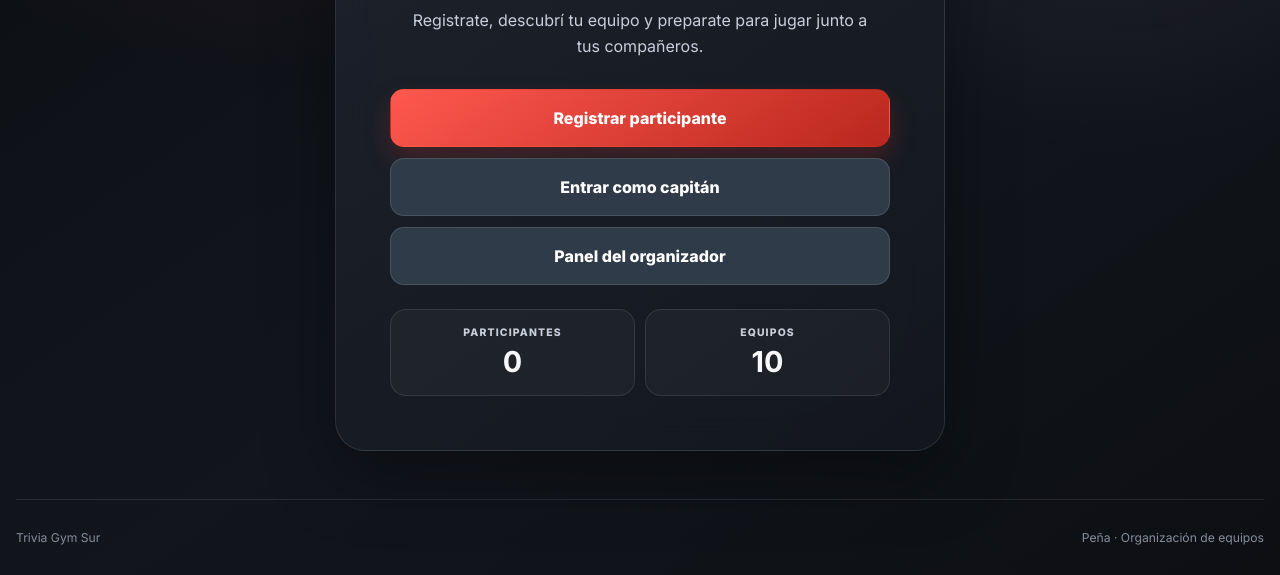
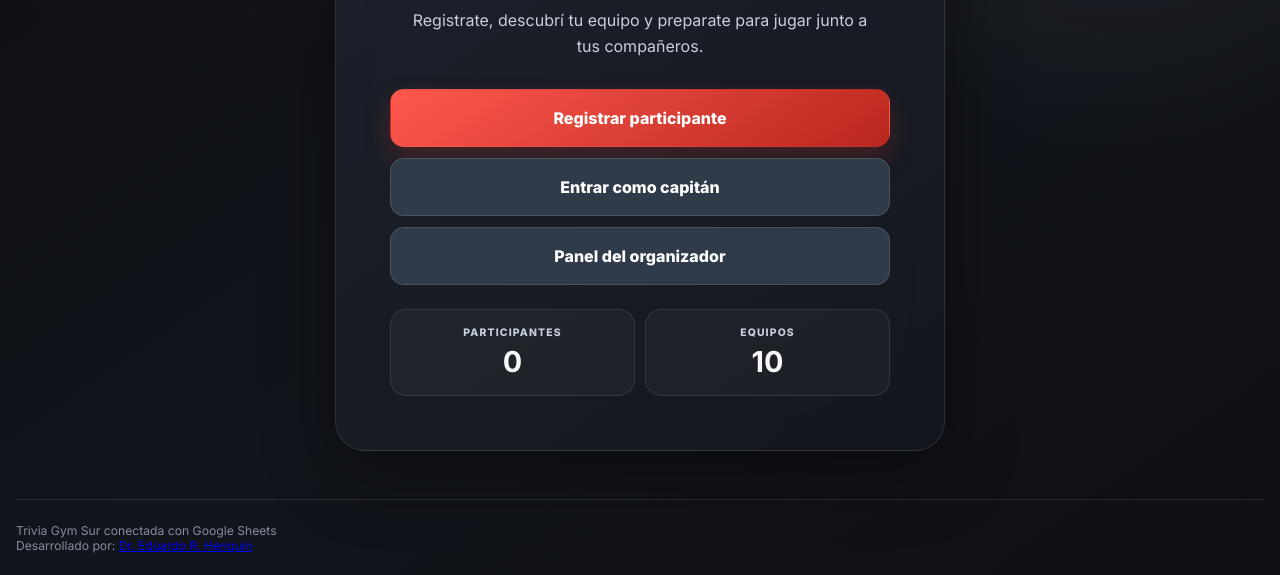
Before and after one commit to ehenquin/TriviaGymSur, a plain HTML site: page index.html in a window 1280 px wide. Shown: the part 408-983 px from the top of the page. Drawn offline with Linux system fonts and the light colour scheme; no server answers.

Commit message:
Update index.html

```diff
--- a/index.html
+++ b/index.html
@@ -428,8 +428,19 @@
     </main>
 
     <footer class="footer">
-      <span>Trivia Gym Sur</span>
-      <span>Peña · Organización de equipos</span>
+<span>
+  Trivia Gym Sur conectada con Google Sheets
+  <br />
+  Desarrollado por:
+  <a
+    href="https://ehenquin.github.io/LinkTreePro/"
+    target="_blank"
+    rel="noopener noreferrer"
+    class="footer-author"
+  >
+    Dr. Eduardo R. Henquín
+  </a>
+</span>
     </footer>
 
     <div id="loading" class="loading hidden" role="status" aria-live="polite">
```
